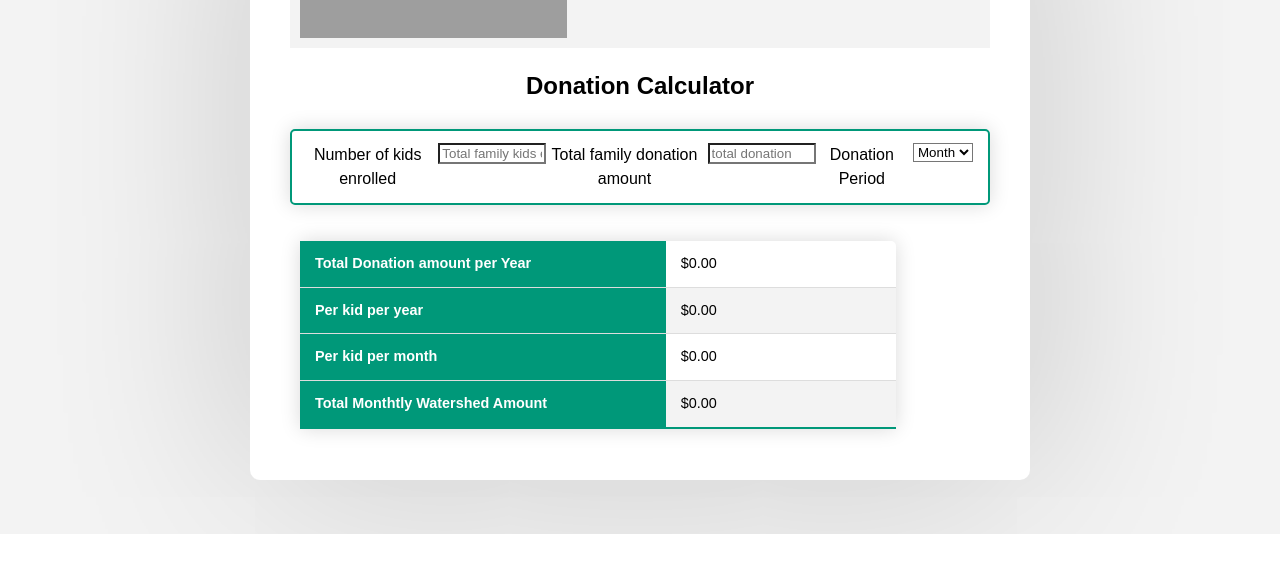
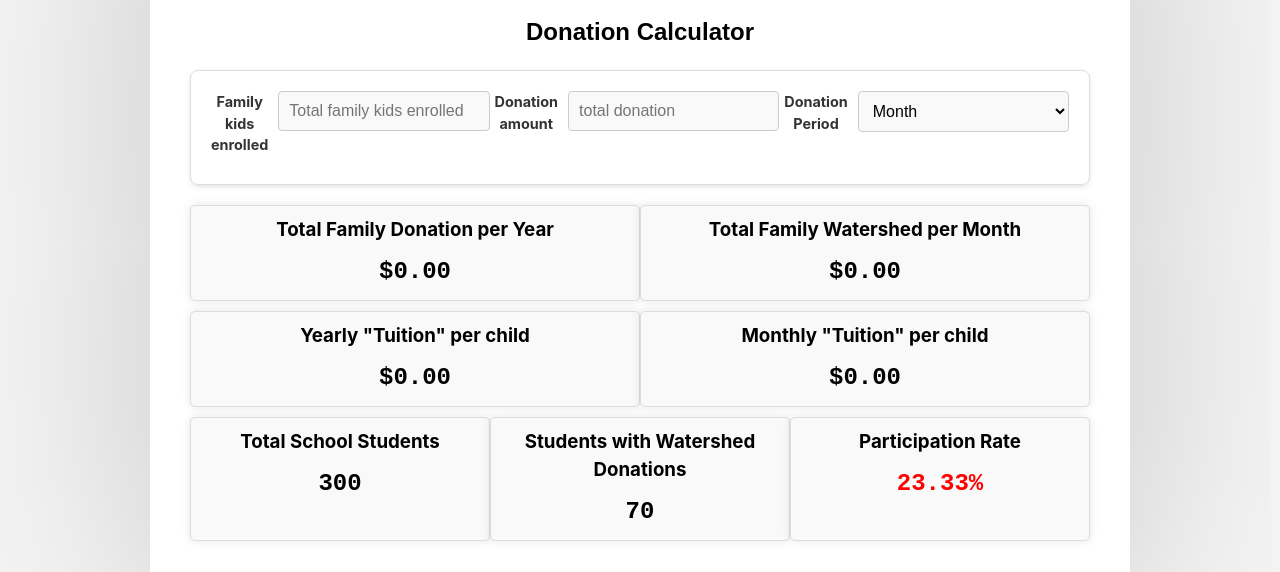
Before and after one commit to jotacamou/donation-calculator, a React (Vite) app: page / in a window 1280 px wide. Shown: the part 266-838 px from the top of the page. Before the commit the page ends 800 px from the top, so only its background shows below. Built offline with nearby package versions, Linux system fonts and the light colour scheme; grey boxes are pictures that could not be loaded.

Commit message:
Get rid of table and use divs and boxes instead

```diff
--- a/src/App.css
+++ b/src/App.css
@@ -7,8 +7,6 @@ body {
   display: flex;
   justify-content: center;
   align-items: center;
-  height: 100vh;
-  margin: 0;
   color: black;
 }
 
@@ -17,7 +15,7 @@ body {
   border-radius: 10px;
   box-shadow: 0 0 200px rgba(0, 0, 0, 0.2);
   padding: 40px;
-  width: 700px;
+  width: 900px;
   text-align: center;
 }
 
@@ -52,7 +50,6 @@ label {
   margin-right: 10px;
 }
 
-input[type='number'],
 input[type='text'] {
   width: 100px;
   background-color: transparent; /* Ensure no background color */
@@ -60,87 +57,81 @@ input[type='text'] {
   margin-right: 5px;
 }
 
-.description {
-  font-size: 0.9em;
-  color: #666;
-  text-align: center;
-  padding: 10px;
-}
-
-.yearly-donation {
-  margin-top: 20px;
-  color: black;
-  background: transparent;
-  display: flex;
-  text-align: center;
-  padding: 10px;
-}
-
-.yearly-box {
-  border: 2px solid green;
-  padding: 6px;
-  font-size: 1.5em; /* Substantially bigger font size */
-  color: green; /* Set font color to cyan */
-  font-weight: bold; /* Make font bold */
-  display: inline-block;
-}
-
-.table-container {
-  margin-top: 20px;
-}
-
-.styled-table {
-  border-collapse: collapse;
-  margin: 1px 0;
-  font-size: 0.9em;
-  font-family: 'Arial', sans-serif;
-  min-width: 500px;
-  border-radius: 5px;
-  padding: 10px;
-
-  box-shadow: 0 0 20px rgba(0, 0, 0, 0.15);
-}
-
-.styled-table thead {
-  display: none; /* Hide the table header */
-}
-
-.styled-table tbody tr {
-  display: flex;
-  flex-direction: row;
-  border-bottom: 1px solid #dddddd;
-}
-
-.styled-table th,
-.styled-table td {
-  padding: 12px 15px;
-  text-align: left;
-  width: 50%;
-}
-
-.styled-table tbody tr:nth-of-type(even) {
-  background-color: #f3f3f3;
-}
-
-.styled-table tbody tr:last-of-type {
-  border-bottom: 2px solid #009879;
-}
-
-.styled-table tbody tr td:first-child {
-  font-weight: bold;
-  background-color: #009879;
-  color: #ffffff;
-  width: 500px;
-}
-
-.styled-fieldset {
+/*.styled-fieldset {
   border: 2px solid #009879;
   border-radius: 5px;
-  padding: 12px 15px;
+  padding: 15px 10px;
   margin: 25px 0;
   font-family: 'Arial', sans-serif;
+  font-size: 0.9em;
+  font-weight: bold;
+  text-align: left;
   box-shadow: 0 0 20px rgba(0, 0, 0, 0.15);
   background-color: #ffffff;
 
   box-sizing: border-box;
+}*/
+.styled-fieldset {
+  border: 1px solid #ddd;
+  padding: 20px;
+  margin: 20px 0;
+  border-radius: 8px;
+  box-shadow: 0 2px 4px rgba(0, 0, 0, 0.1);
+  background-color: #fff;
 }
+
+.styled-fieldset label {
+  display: block;
+  margin-bottom: 8px; /* Adjust this value to reduce the space between label and input */
+  font-size: 0.9em;
+  font-weight: bold;
+  color: #333;
+}
+
+.styled-fieldset input,
+.styled-fieldset select {
+  display: block;
+  width: 100%;
+  padding: 10px;
+  margin-bottom: 15px; /* Adjust this value to reduce the space between input and next label */
+  border: 1px solid #ccc;
+  border-radius: 4px;
+  box-sizing: border-box;
+  font-size: 1em;
+  background-color: #f9f9f9;
+  transition: border-color 0.3s, box-shadow 0.3s;
+}
+
+.styled-fieldset input:focus,
+.styled-fieldset select:focus {
+  border-color: #007bff;
+  box-shadow: 0 0 5px rgba(0, 123, 255, 0.5);
+  outline: none;
+}
+.dashboard {
+  display: flex;
+  justify-content: space-around;
+  margin-top: 10px;
+}
+
+.dashboard-box {
+  background-color: #f9f9f9;
+  border: 1px solid #ddd;
+  border-radius: 5px;
+  padding: 10px;
+  width: 50%;
+  text-align: center;
+  box-shadow: 0 0 10px rgba(0, 0, 0, 0.1);
+  font-size: 1em;
+}
+
+.dashboard-box h3 {
+  margin: 0 0 10px;
+}
+
+.dashboard-box p {
+  font-size: 1.5em;
+  margin: 0;
+  font-family: 'Courier New', Courier, monospace;
+  font-weight: bold;
+}
--- a/src/App.tsx
+++ b/src/App.tsx
@@ -1,12 +1,12 @@
-// Filename - App.js
-// It contains the Form, its Structure
-// and Basic Form Functionalities
+// Filename - App.tsx
+// It contains the main application component
 
+import React from 'react';
 import './App.css';
 import { useState } from 'react';
 import Header from './Header.tsx';
 
-function App() {
+const App = () => {
   const [familyEnrolled, setFamilyEnrolled] = useState('');
   const [familyDonation, setFamilyDonation] = useState('');
   const [donationPeriod, setDonationPeriod] = useState('month');
@@ -98,13 +98,26 @@ function App() {
     );
   };
 
+  // TODO: Replace these hardcoded values with actual data
+  //       to be fetched from "source of truth".
+  const totalStudents = 300;
+  const studentsWithDonations = 70;
+
+  const calculateParticipationRate = () => {
+    return ((studentsWithDonations / totalStudents) * 100).toFixed(2);
+  };
+
+  const participationRate = calculateParticipationRate();
+  const participationRateColor =
+    parseFloat(participationRate) >= 50 ? 'green' : 'red';
+
   return (
     <div className="App">
       <Header />
       <h2>Donation Calculator</h2>
       <fieldset className="styled-fieldset">
         <form action="#" method="get">
-          <label htmlFor="familyEnrolled">Number of kids enrolled</label>
+          <label htmlFor="familyEnrolled">Family kids enrolled</label>
           <input
             type="text"
             name="familyEnrolled"
@@ -114,7 +127,7 @@ function App() {
             placeholder="Total family kids enrolled"
             required
           />
-          <label htmlFor="familyDonation">Total family donation amount</label>
+          <label htmlFor="familyDonation">Donation amount</label>
           <input
             type="text"
             name="familyDonation"
@@ -136,50 +149,70 @@ function App() {
           </select>
         </form>
       </fieldset>
-      <div className="yearly-donation">
-        <table className="styled-table">
-          <tbody>
-            <tr>
-              <td>Total Donation amount per Year</td>
-              <td>
+
+      <div className="dashboard">
+        <div className="dashboard-box">
+          <h3>Total Family Donation per Year</h3>
+          <p>
             {new Intl.NumberFormat('en-US', {
               style: 'currency',
               currency: 'USD',
             }).format(parseFloat(calculateYearlyDonation().toString()))}
-              </td>
-            </tr>
-            <tr>
-              <td>Per kid per year</td>
-              <td>
+          </p>
+        </div>
+        <div className="dashboard-box">
+          <h3>Total Family Watershed per Month</h3>
+          <p>
+            {new Intl.NumberFormat('en-US', {
+              style: 'currency',
+              currency: 'USD',
+            }).format(parseFloat(calculateMonthlyDonation().toString()))}
+          </p>
+        </div>
+      </div>
+      <div className="dashboard">
+        <div className="dashboard-box">
+          <h3>Yearly "Tuition" per child</h3>
+          <p>
             {new Intl.NumberFormat('en-US', {
               style: 'currency',
               currency: 'USD',
             }).format(calculatePerKidYearlyDonation())}
-              </td>
-            </tr>
-            <tr>
-              <td>Per kid per month</td>
-              <td>
+          </p>
+        </div>
+        <div className="dashboard-box">
+          <h3>Monthly "Tuition" per child</h3>
+          <p>
             {new Intl.NumberFormat('en-US', {
               style: 'currency',
               currency: 'USD',
-                }).format(calculatePerKidMonthlyDonation())}
-              </td>
-            </tr>
-            <tr>
-              <td>Total Monthtly Watershed Amount</td>
-              <td>
-                {new Intl.NumberFormat('en-US', {
-                  style: 'currency',
-                  currency: 'USD',
-                }).format(parseFloat(calculateMonthlyDonation().toString()))}
-              </td>
-            </tr>
-          </tbody>
-        </table>
+            }).format(parseFloat(calculatePerKidMonthlyDonation().toString()))}
+          </p>
+        </div>
+      </div>
+      <div className="dashboard">
+        <div className="dashboard-box">
+          <h3>Total School Students</h3>
+          <p>{totalStudents}</p>
+        </div>
+        <div className="dashboard-box">
+          <h3>Students with Watershed Donations</h3>
+          <p>{studentsWithDonations}</p>
+        </div>
+        <div className="dashboard-box">
+          <h3>Participation Rate</h3>
+          <p
+            style={{
+              color: participationRateColor,
+              fontFamily: 'Courier New, Courier, monospace',
+            }}
+          >
+            {participationRate}%
+          </p>
+        </div>
       </div>
     </div>
   );
-}
+};
 
 export default App;
```
Lines whose indentation alone changed are shown as unchanged.
